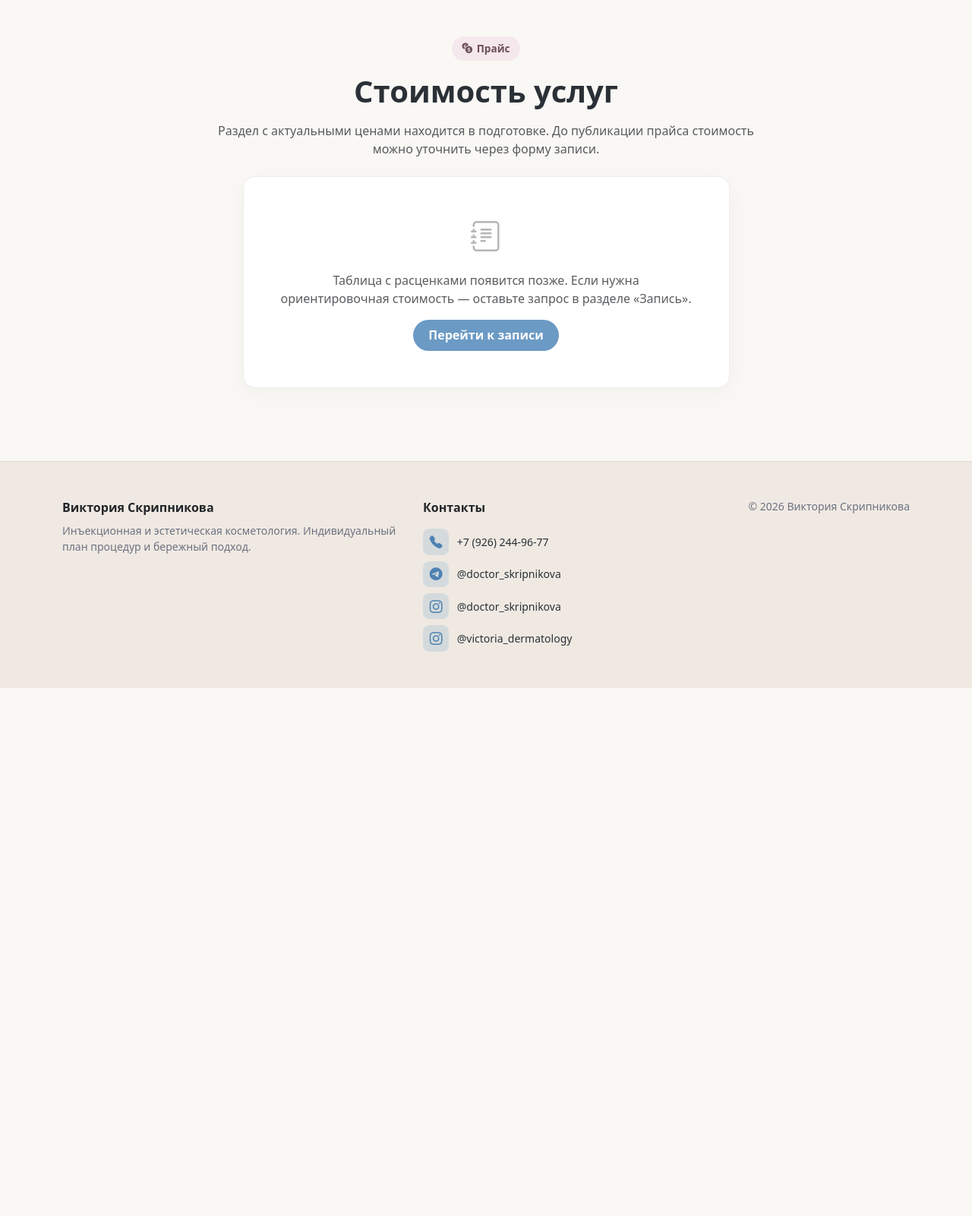
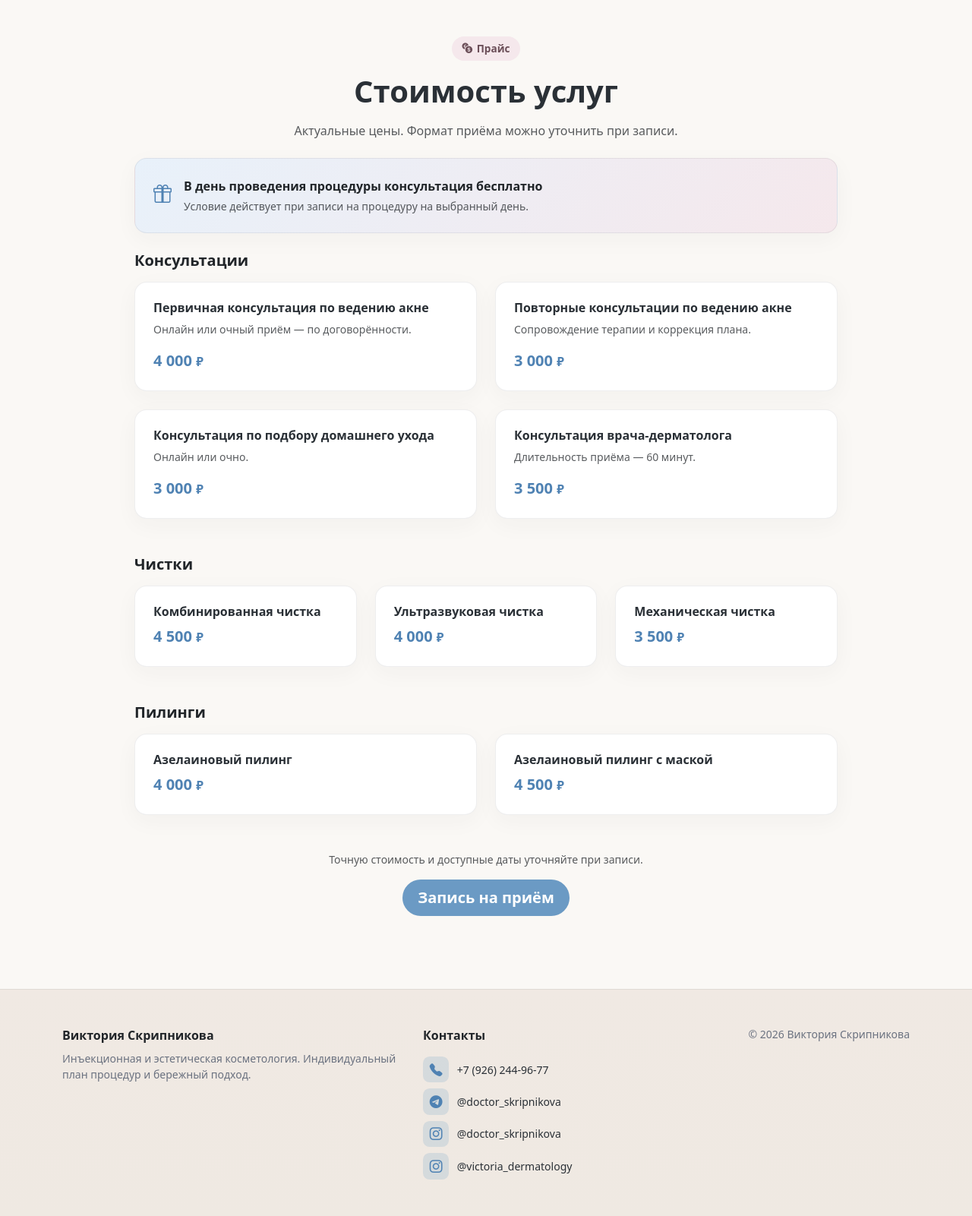
Before and after one commit to TokiWarthooth/DoctorSkripnikovaViktoria, a PHP site: template templates/prices.html.twig in a window 1280 px wide. Shown: the part 83-1684 px from the top of the page at 76% size. Before the commit the page ends 989 px from the top, so only its background shows below. Run offline with PHP 8.4, Linux system fonts and the light colour scheme; the template is opened without the code that fills it, so the values that code supplies are empty; some libraries are stand-ins or nearby versions.

Commit message:
Add price list

```diff
--- a/templates/prices.html.twig
+++ b/templates/prices.html.twig
@@ -3,19 +3,111 @@
 {% block body %}
 <div class="container py-5">
     <div class="row justify-content-center">
-        <div class="col-lg-8 text-center mb-4">
+        <div class="col-lg-10 text-center mb-4">
             <span class="tag-pill mb-3"><i class="bi bi-currency-exchange"></i> Прайс</span>
             <h1 class="fw-bold mb-3">Стоимость услуг</h1>
-            <p class="text-muted mb-0">Раздел с актуальными ценами находится в подготовке. До публикации прайса стоимость можно уточнить через форму записи.</p>
+            <p class="text-muted mb-0">Актуальные цены. Формат приёма можно уточнить при записи.</p>
         </div>
     </div>
+
+    <div class="row justify-content-center mb-4">
+        <div class="col-lg-10">
+            <div class="card-soft p-4 border-0 d-flex align-items-start gap-3" style="background: linear-gradient(135deg, var(--ds-accent-soft) 0%, var(--ds-rose) 100%); border: 1px solid var(--ds-border) !important;">
+                <div class="flex-shrink-0 text-accent pt-1"><i class="bi bi-gift fs-4"></i></div>
+                <div>
+                    <div class="fw-semibold text-dark mb-1">В день проведения процедуры консультация бесплатно</div>
+                    <p class="small text-muted mb-0">Условие действует при записи на процедуру на выбранный день.</p>
+                </div>
+            </div>
+        </div>
+    </div>
+
+    <div class="row justify-content-center mb-5">
+        <div class="col-lg-10">
+            <h2 class="h5 fw-semibold mb-3 text-dark">Консультации</h2>
+            <div class="row g-4">
+                <div class="col-md-6">
+                    <div class="card-soft p-4 h-100 d-flex flex-column">
+                        <h3 class="h6 fw-semibold mb-2">Первичная консультация по ведению акне</h3>
+                        <p class="text-muted small mb-0 flex-grow-1">Онлайн или очный приём — по договорённости.</p>
+                        <div class="mt-3 fs-5 fw-bold text-accent">4&nbsp;000&nbsp;<span class="fs-6 fw-semibold">₽</span></div>
+                    </div>
+                </div>
+                <div class="col-md-6">
+                    <div class="card-soft p-4 h-100 d-flex flex-column">
+                        <h3 class="h6 fw-semibold mb-2">Повторные консультации по ведению акне</h3>
+                        <p class="text-muted small mb-0 flex-grow-1">Сопровождение терапии и коррекция плана.</p>
+                        <div class="mt-3 fs-5 fw-bold text-accent">3&nbsp;000&nbsp;<span class="fs-6 fw-semibold">₽</span></div>
+                    </div>
+                </div>
+                <div class="col-md-6">
+                    <div class="card-soft p-4 h-100 d-flex flex-column">
+                        <h3 class="h6 fw-semibold mb-2">Консультация по подбору домашнего ухода</h3>
+                        <p class="text-muted small mb-0 flex-grow-1">Онлайн или очно.</p>
+                        <div class="mt-3 fs-5 fw-bold text-accent">3&nbsp;000&nbsp;<span class="fs-6 fw-semibold">₽</span></div>
+                    </div>
+                </div>
+                <div class="col-md-6">
+                    <div class="card-soft p-4 h-100 d-flex flex-column">
+                        <h3 class="h6 fw-semibold mb-2">Консультация врача-дерматолога</h3>
+                        <p class="text-muted small mb-0 flex-grow-1">Длительность приёма — 60 минут.</p>
+                        <div class="mt-3 fs-5 fw-bold text-accent">3&nbsp;500&nbsp;<span class="fs-6 fw-semibold">₽</span></div>
+                    </div>
+                </div>
+            </div>
+        </div>
+    </div>
+
+    <div class="row justify-content-center mb-5">
+        <div class="col-lg-10">
+            <h2 class="h5 fw-semibold mb-3 text-dark">Чистки</h2>
+            <div class="row g-4">
+                <div class="col-md-6 col-lg-4">
+                    <div class="card-soft p-4 h-100 d-flex flex-column">
+                        <h3 class="h6 fw-semibold mb-2">Комбинированная чистка</h3>
+                        <div class="mt-auto fs-5 fw-bold text-accent">4&nbsp;500&nbsp;<span class="fs-6 fw-semibold">₽</span></div>
+                    </div>
+                </div>
+                <div class="col-md-6 col-lg-4">
+                    <div class="card-soft p-4 h-100 d-flex flex-column">
+                        <h3 class="h6 fw-semibold mb-2">Ультразвуковая чистка</h3>
+                        <div class="mt-auto fs-5 fw-bold text-accent">4&nbsp;000&nbsp;<span class="fs-6 fw-semibold">₽</span></div>
+                    </div>
+                </div>
+                <div class="col-md-6 col-lg-4">
+                    <div class="card-soft p-4 h-100 d-flex flex-column">
+                        <h3 class="h6 fw-semibold mb-2">Механическая чистка</h3>
+                        <div class="mt-auto fs-5 fw-bold text-accent">3&nbsp;500&nbsp;<span class="fs-6 fw-semibold">₽</span></div>
+                    </div>
+                </div>
+            </div>
+        </div>
+    </div>
+
+    <div class="row justify-content-center mb-5">
+        <div class="col-lg-10">
+            <h2 class="h5 fw-semibold mb-3 text-dark">Пилинги</h2>
+            <div class="row g-4">
+                <div class="col-md-6">
+                    <div class="card-soft p-4 h-100 d-flex flex-column">
+                        <h3 class="h6 fw-semibold mb-2">Азелаиновый пилинг</h3>
+                        <div class="mt-auto fs-5 fw-bold text-accent">4&nbsp;000&nbsp;<span class="fs-6 fw-semibold">₽</span></div>
+                    </div>
+                </div>
+                <div class="col-md-6">
+                    <div class="card-soft p-4 h-100 d-flex flex-column">
+                        <h3 class="h6 fw-semibold mb-2">Азелаиновый пилинг с маской</h3>
+                        <div class="mt-auto fs-5 fw-bold text-accent">4&nbsp;500&nbsp;<span class="fs-6 fw-semibold">₽</span></div>
+                    </div>
+                </div>
+            </div>
+        </div>
+    </div>
+
     <div class="row justify-content-center">
-        <div class="col-lg-7">
-            <div class="card-soft p-5 text-center text-muted">
-                <i class="bi bi-journal-text d-block mb-3" style="font-size: 2.5rem; opacity: 0.45;"></i>
-                <p class="mb-3">Таблица с расценками появится позже. Если нужна ориентировочная стоимость — оставьте запрос в разделе «Запись».</p>
-                <a class="btn btn-accent" href="/contact">Перейти к записи</a>
-            </div>
+        <div class="col-lg-8 text-center">
+            <p class="text-muted small mb-3">Точную стоимость и доступные даты уточняйте при записи.</p>
+            <a class="btn btn-accent btn-lg" href="/contact">Запись на приём</a>
         </div>
     </div>
 </div>
```
